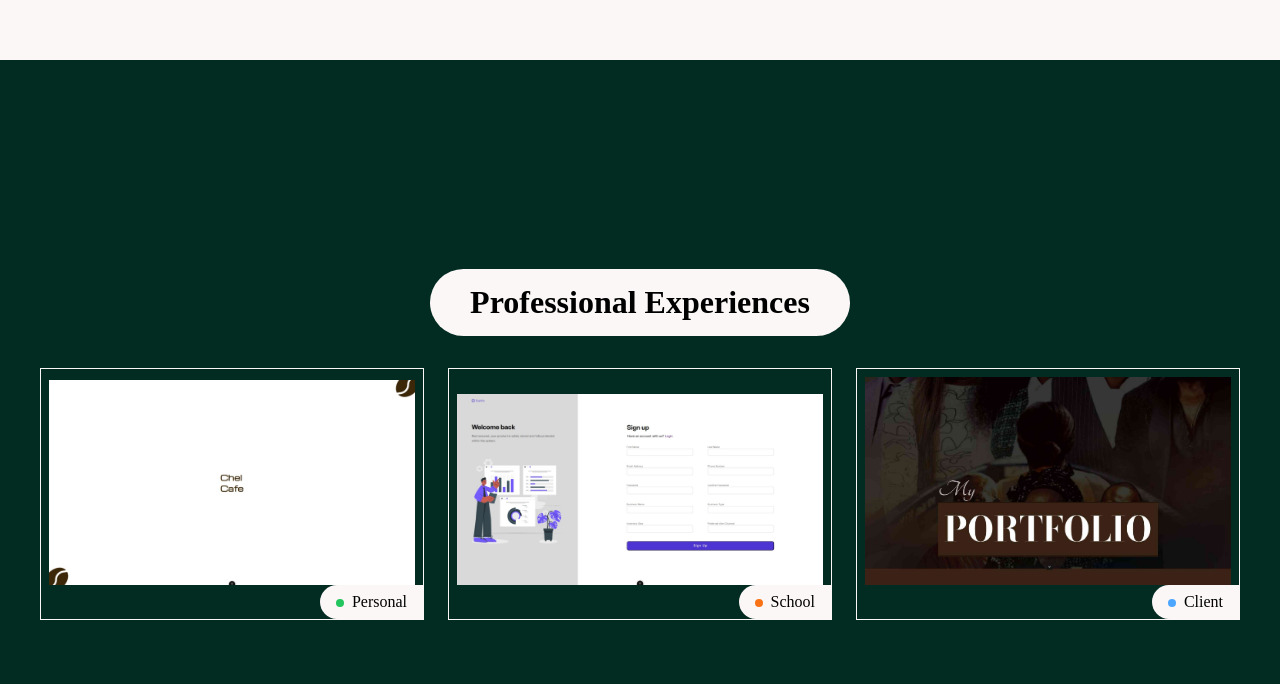
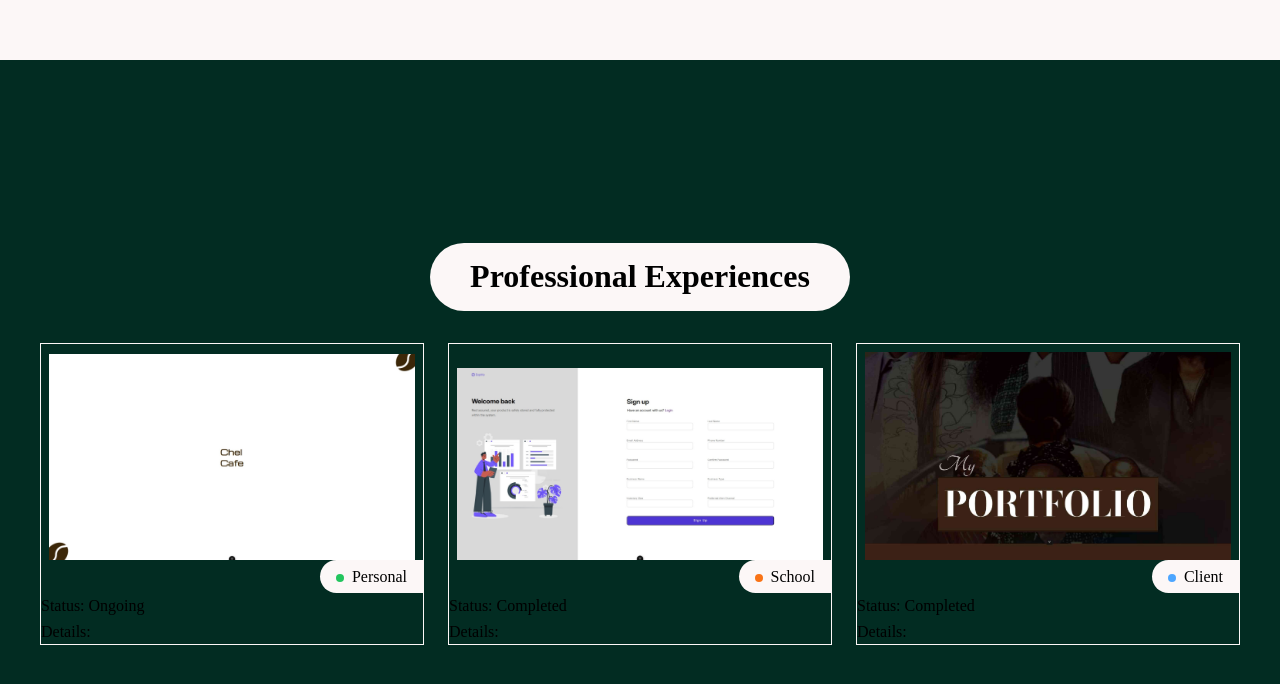
Before and after one commit to Lovethrech/my-main-portfolio, a Vue app: page / in a window 1280 px wide. Shown: the part 1471-2155 px from the top of the page. Built offline with nearby package versions, Linux system fonts and the light colour scheme.

Commit message:
working on the home-about components.

```diff
--- a/src/components/home/project/HomeProjectBox.vue
+++ b/src/components/home/project/HomeProjectBox.vue
@@ -34,7 +34,14 @@ const {homeProjectBoxDescItems}=defineProps(['homeProjectBoxDescItems']);
                 </span>
             </div>
         </div>
-
+        <div class="home-project-box-project-desc">
+            <p class="home-project-box-project-desc-status">
+                Status: {{ homeProjectBoxDescItem.projectStatus }}
+            </p>
+            <p class="home-project-box-project-desc-details">
+                Details: {{ homeProjectBoxDescItem.projectDesc }}
+            </p>
+        </div>
     </div>
 </template>
 
--- a/src/data/home-project-box-desc-items.json
+++ b/src/data/home-project-box-desc-items.json
@@ -5,7 +5,7 @@
         "imgSrc":"/public/Chel-Cafe.jpeg",
         "imgAlt":"Chel Cafe Landing Page Image",
         "legendColor":"#22c55e",
-        "status":"Ongoing",
+        "projectStatus":"Ongoing",
         "projectDesc":""
     },
     {
@@ -14,7 +14,7 @@
         "imgSrc":"/Expirio.jpeg",
         "imgAlt":"Expirio Landing Page Image",
         "legendColor":"#f97316",
-        "status":"Completed",
+        "projectStatus":"Completed",
         "projectDesc":""
     },
     {
@@ -23,7 +23,7 @@
         "imgSrc":"/Adeniyi-Portfolio-Desktop.jpeg",
         "imgAlt":"Adeniyi Portfolio Landing Page Image",
         "legendColor":"#4da6ff",
-        "status":"Completed",
+        "projectStatus":"Completed",
         "projectDesc":""
     }
 
```
